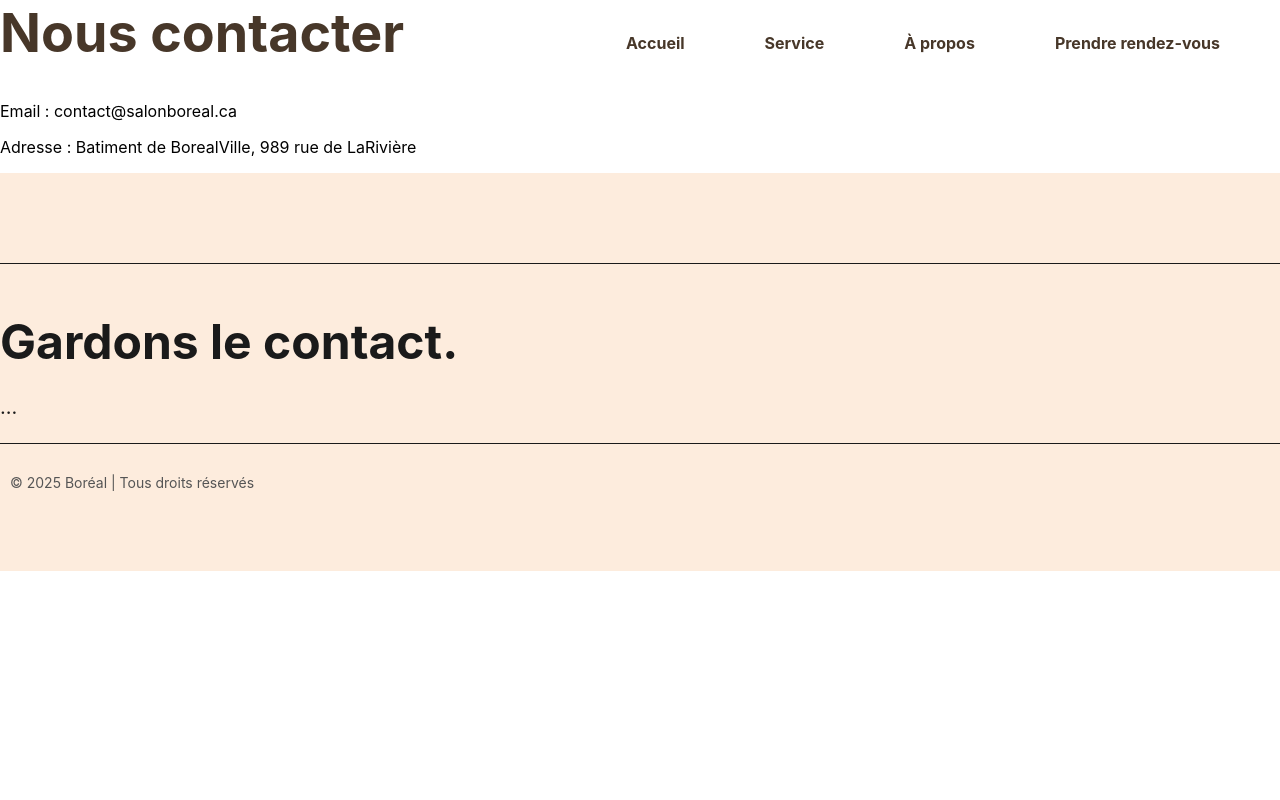
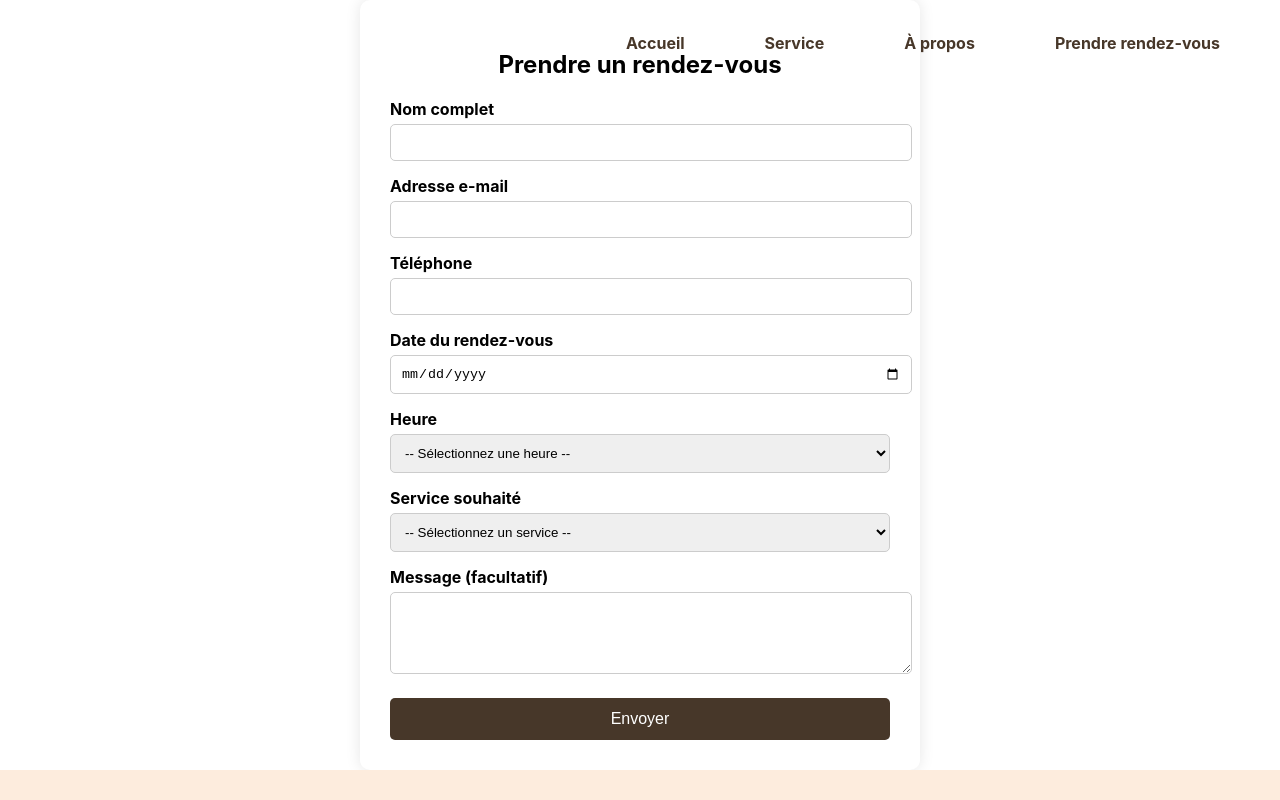
Before and after one commit to RayaneBGit/coupe-express-site-SEG3525, a React (Create React App) app: page /contact in a window 1280 px wide. Shown: the top 800 px of the page. Built offline with nearby package versions, Linux system fonts and the light colour scheme.

Commit message:
Test pour le form

```diff
--- a/src/pages/Accueil/Accueil.jsx
+++ b/src/pages/Accueil/Accueil.jsx
@@ -5,7 +5,7 @@ export default function Accueil() {
   return (
     <div>
       {/* Section Accueil */}
-      <div className={styles.sectionAcc} style={{ backgroundImage: "url('/img/AvenNB.jpg')"}} id="section1"></div>
+      <div className={styles.sectionAcc} style={{ backgroundImage: "url('/img/AccNB.jpg')"}} id="section1"></div>
 
       {/* Section Services */}
       <div className={styles.sectionService} id="section2">
--- a/src/pages/Contact.jsx
+++ b/src/pages/Contact.jsx
@@ -1,9 +1,150 @@
+import React, { useState } from 'react';
+import styles from './Contact.module.css';
+
 export default function Contact() {
+  const [formData, setFormData] = useState({
+    nom: '',
+    email: '',
+    tel: '',
+    date: '',
+    heure: '',
+    service: '',
+    message: ''
+  });
+
+  const [errors, setErrors] = useState({});
+  const [confirmationVisible, setConfirmationVisible] = useState(false);
+
+  const heures = [
+    "09:00", "09:30", "10:00", "10:30", "11:00", "11:30",
+    "12:00", "12:30", "13:00", "13:30", "14:00", "14:30",
+    "15:00", "15:30", "16:00", "16:30", "17:00"
+  ];
+
+  const handleChange = (e) => {
+    setFormData({ ...formData, [e.target.name]: e.target.value });
+    setErrors({ ...errors, [e.target.name]: '' });
+  };
+
+  const handleDateChange = (e) => {
+    const selectedDate = new Date(e.target.value);
+    const day = selectedDate.getUTCDay();
+    if (day === 0) {
+      alert("Le salon est fermé le dimanche.");
+      e.target.value = '';
+      return;
+    }
+    handleChange(e);
+  };
+
+  const validate = () => {
+    const champs = {
+      nom: 'Nom complet',
+      email: 'Adresse e-mail',
+      tel: 'Téléphone',
+      date: 'Date du rendez-vous',
+      heure: 'Heure',
+      service: 'Service souhaité'
+    };
+    const newErrors = {};
+    for (const champ in champs) {
+      if (!formData[champ].trim()) {
+        newErrors[champ] = `Le champ ${champs[champ]} n'est pas rempli.`;
+      }
+    }
+    setErrors(newErrors);
+    return Object.keys(newErrors).length === 0;
+  };
+
+  const handleSubmit = (e) => {
+    e.preventDefault();
+    if (validate()) {
+      setFormData({
+        nom: '',
+        email: '',
+        tel: '',
+        date: '',
+        heure: '',
+        service: '',
+        message: ''
+      });
+      setConfirmationVisible(true);
+    }
+  };
+
   return (
-    <div>
-      <h1>Nous contacter</h1>
-      <p>Email : contact@salonboreal.ca</p>
-      <p>Adresse : Batiment de BorealVille, 989 rue de LaRivière</p>
+    <div className={styles.container}>
+      <h2 className={styles.title}>Prendre un rendez-vous</h2>
+      <form onSubmit={handleSubmit}>
+        {['nom', 'email', 'tel', 'date', 'heure', 'service', 'message'].map((field) => (
+          <div key={field} className={styles.formGroup}>
+            <label htmlFor={field} className={styles.label}>
+              {field === 'nom' && 'Nom complet'}
+              {field === 'email' && 'Adresse e-mail'}
+              {field === 'tel' && 'Téléphone'}
+              {field === 'date' && 'Date du rendez-vous'}
+              {field === 'heure' && 'Heure'}
+              {field === 'service' && 'Service souhaité'}
+              {field === 'message' && 'Message (facultatif)'}
+            </label>
+            {field === 'heure' ? (
+              <select
+                name="heure"
+                value={formData.heure}
+                onChange={handleChange}
+                className={errors.heure ? styles.inputError : styles.input}
+              >
+                <option value="">-- Sélectionnez une heure --</option>
+                {heures.map((h) => (
+                  <option key={h} value={h}>{h}</option>
+                ))}
+              </select>
+            ) : field === 'service' ? (
+              <select
+                name="service"
+                value={formData.service}
+                onChange={handleChange}
+                className={errors.service ? styles.inputError : styles.input}
+              >
+                <option value="">-- Sélectionnez un service --</option>
+                <option value="coupe">Coupe</option>
+                <option value="coloration">Coloration</option>
+                <option value="brushing">Brushing</option>
+                <option value="soin">Soin capillaire</option>
+              </select>
+            ) : field === 'message' ? (
+              <textarea
+                name="message"
+                value={formData.message}
+                onChange={handleChange}
+                rows="4"
+                className={styles.input}
+              ></textarea>
+            ) : (
+              <input
+                type={field === 'email' ? 'email' : field === 'tel' ? 'tel' : field === 'date' ? 'date' : 'text'}
+                name={field}
+                value={formData[field]}
+                onChange={field === 'date' ? handleDateChange : handleChange}
+                className={errors[field] ? styles.inputError : styles.input}
+              />
+            )}
+            {errors[field] && (
+              <div className={styles.error}>{errors[field]}</div>
+            )}
+          </div>
+        ))}
+
+        <button type="submit" className={styles.button}>
+          Envoyer
+        </button>
+      </form>
+
+      {confirmationVisible && (
+        <div className={styles.confirmation}>
+          Vous avez réservé. Une confirmation vous sera envoyée par courriel.
+        </div>
+      )}
     </div>
   );
 }
--- /dev/null
+++ b/src/pages/Contact.module.css
@@ -0,0 +1,57 @@
+.container {
+  max-width: 500px;
+  margin: auto;
+  background-color: white;
+  padding: 30px;
+  border-radius: 10px;
+  box-shadow: 0 0 15px rgba(0, 0, 0, 0.1);
+}
+
+.title {
+  text-align: center;
+}
+
+.formGroup {
+  margin-top: 15px;
+}
+
+.label {
+  font-weight: bold;
+  display: block;
+  margin-bottom: 5px;
+}
+
+.input {
+  width: 100%;
+  padding: 10px;
+  border-radius: 5px;
+  border: 1px solid #ccc;
+}
+
+.inputError {
+  border: 2px solid red;
+}
+
+.button {
+  margin-top: 20px;
+  width: 100%;
+  padding: 12px;
+  background-color: #473729;
+  color: white;
+  border: none;
+  border-radius: 5px;
+  font-size: 16px;
+  cursor: pointer;
+}
+
+.error {
+  color: red;
+  margin-top: 5px;
+}
+
+.confirmation {
+  margin-top: 20px;
+  text-align: center;
+  color: green;
+  font-weight: bold;
+}
```
Also changed, not shown: 1 other file (tests, documents, lock files or other folders).
